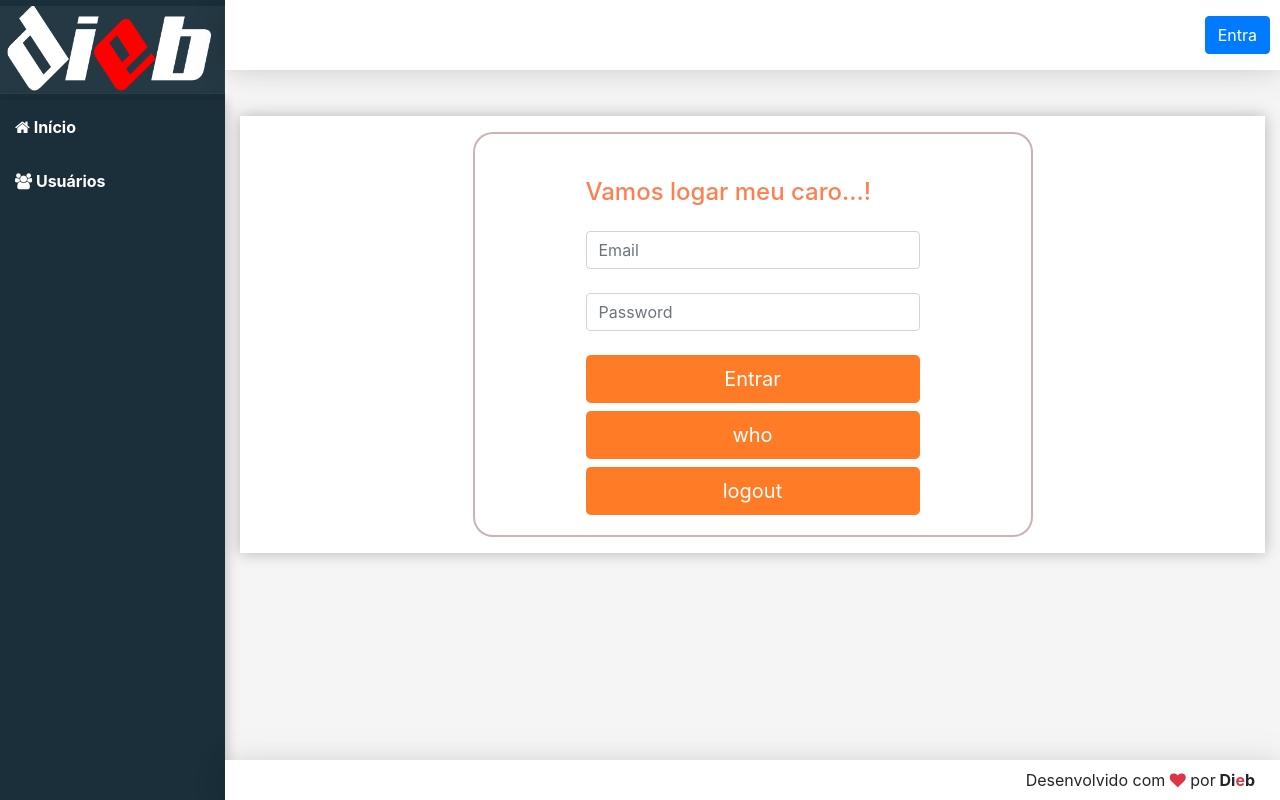
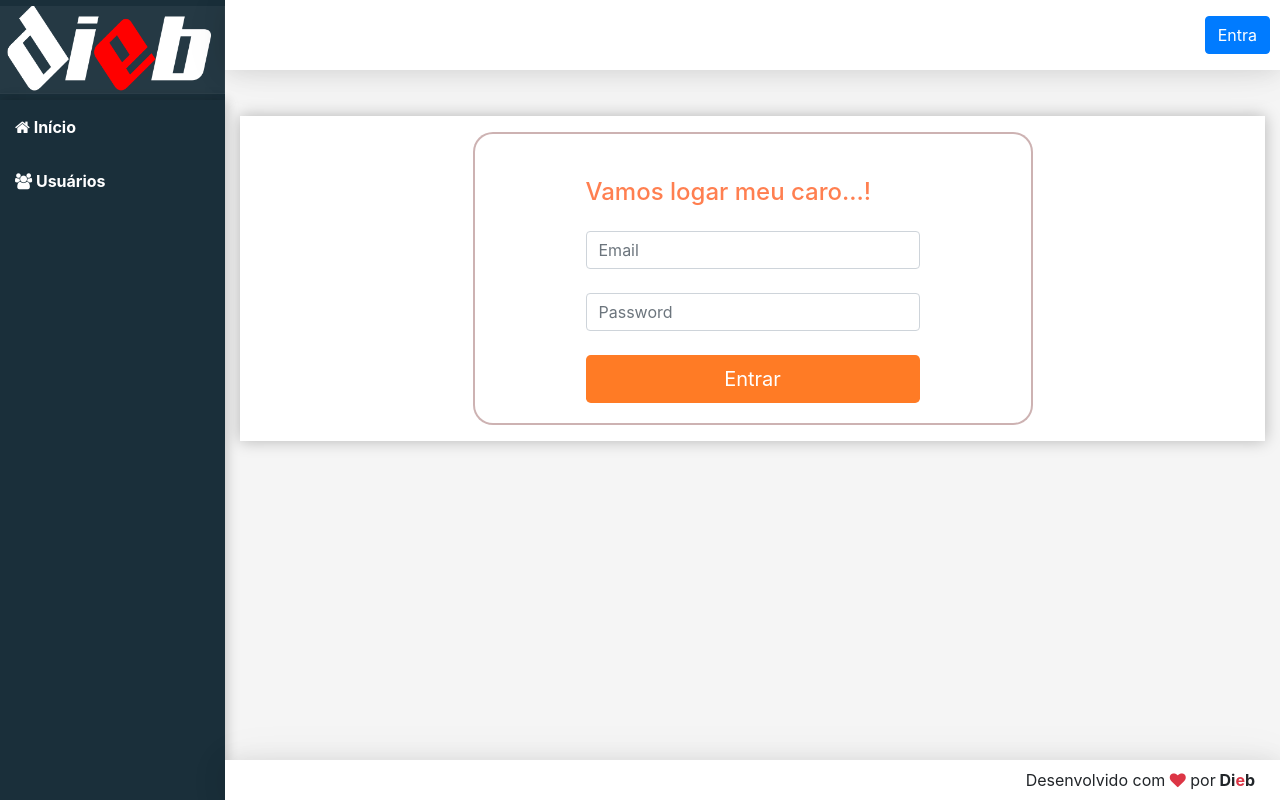
Before and after one commit to hugodieb/ReactMock, a React app in the folder frontend/: page /entrar in a window 1280 px wide. Built offline with nearby package versions, Linux system fonts and the light colour scheme; the HTML template or start-up script is replaced by a standard one.

Commit message:
zera o form de login no carregamento do component

```diff
--- a/frontend/src/components/template/Nav.jsx
+++ b/frontend/src/components/template/Nav.jsx
@@ -33,7 +33,7 @@ class Nav extends Component {
             return (
                 <div className="btn-out">
                     <button className="btn btn-link"
-                        onClick={() => this.logout()}><i className="fa fa-users"></i> Sair</button>
+                        onClick={() => this.logout()}><i className="fa fa-sign-out"></i> Sair</button>
                 </div>
             )
         }
--- a/frontend/src/components/user/UserLogin.jsx
+++ b/frontend/src/components/user/UserLogin.jsx
@@ -12,8 +12,10 @@ const initialState = {
 }
 
 class LoginUser extends Component {
-
-  state = {...initialState}
+  constructor(props) {
+    super(props)
+    this.state = {...initialState}
+  }
 
   inputDataValue(event) {
     let input_data = this.state.input_data
@@ -22,7 +24,9 @@ class LoginUser extends Component {
   }
 
   componentDidMount() {
+    debugger
     const { loggedUser } = this.props
+    this.setState({input_data: {email: "", password: ""}, user: {}})
     if(loggedUser) {
       this.props.history.push('/')
     }
@@ -32,23 +36,12 @@ class LoginUser extends Component {
     let email = this.state.input_data.email
     let password = this.state.input_data.password
     AppApi.login(email, password).then(userCurrent => {
+      debugger
         this.props.dispatch(loginUserAction(userCurrent))
         const { loggedUser } = this.props
         if(loggedUser) {
           this.props.history.push('/')
         }
-    })
-  }
-
-  who() {
-    AppApi.whomi().then(resp => {
-      console.log(resp.data)
-    })
-  }
-
-  logout() {
-    AppApi.logout().then(resp => {
-      this.props.dispatch(loginUserAction(resp.data))
     })
   }
 
@@ -78,10 +71,6 @@ class LoginUser extends Component {
                 <div className="col">
                     <button className="btn btn-login btn-lg btn-block"
                     onClick={e => this.login(e)}>Entrar</button>
-                    <button className="btn btn-login btn-lg btn-block"
-                    onClick={e => this.who(e)}>who</button>
-                    <button className="btn btn-login btn-lg btn-block"
-                    onClick={e => this.logout(e)}>logout</button>
                 </div>
               </div>
             </div>
```
